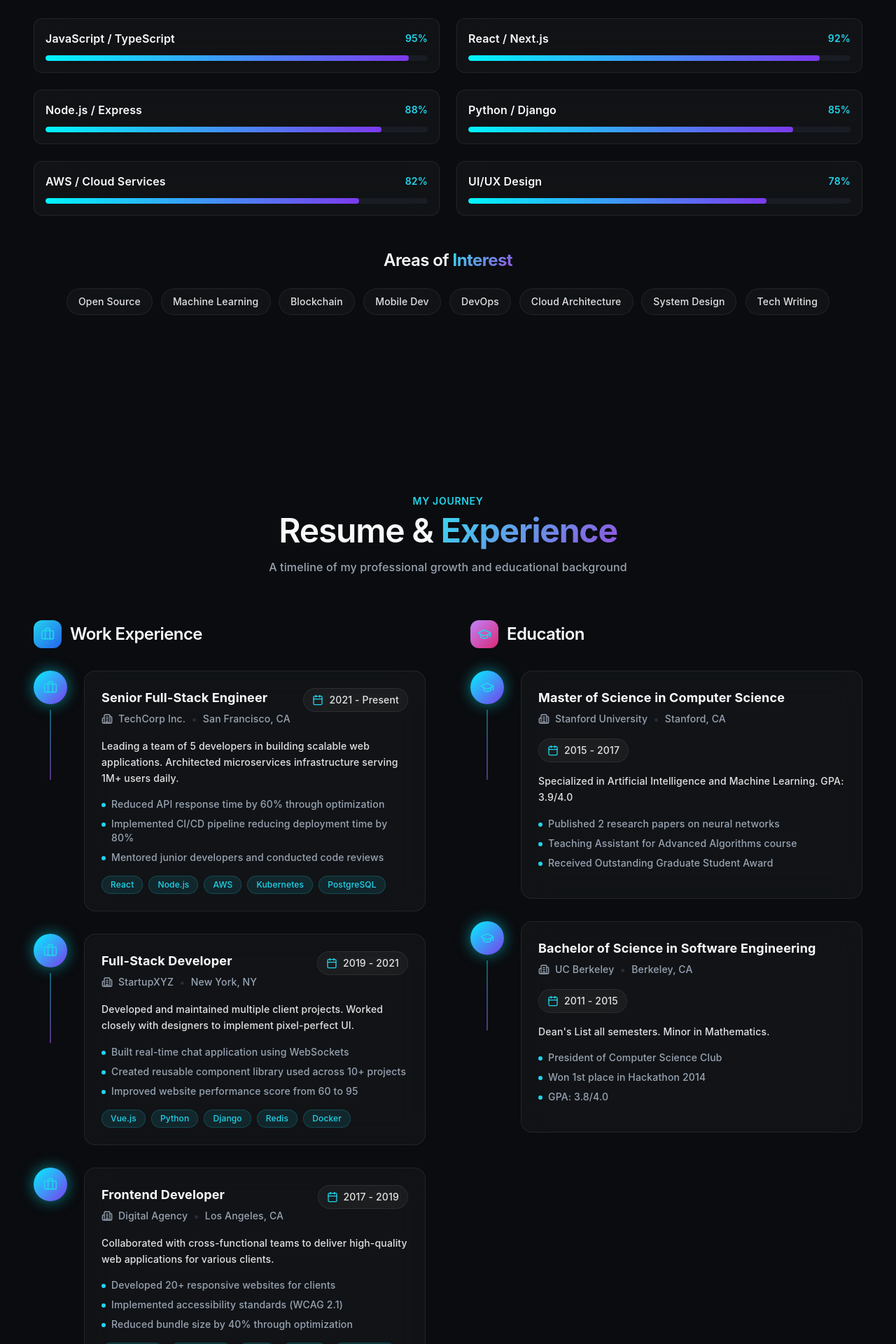
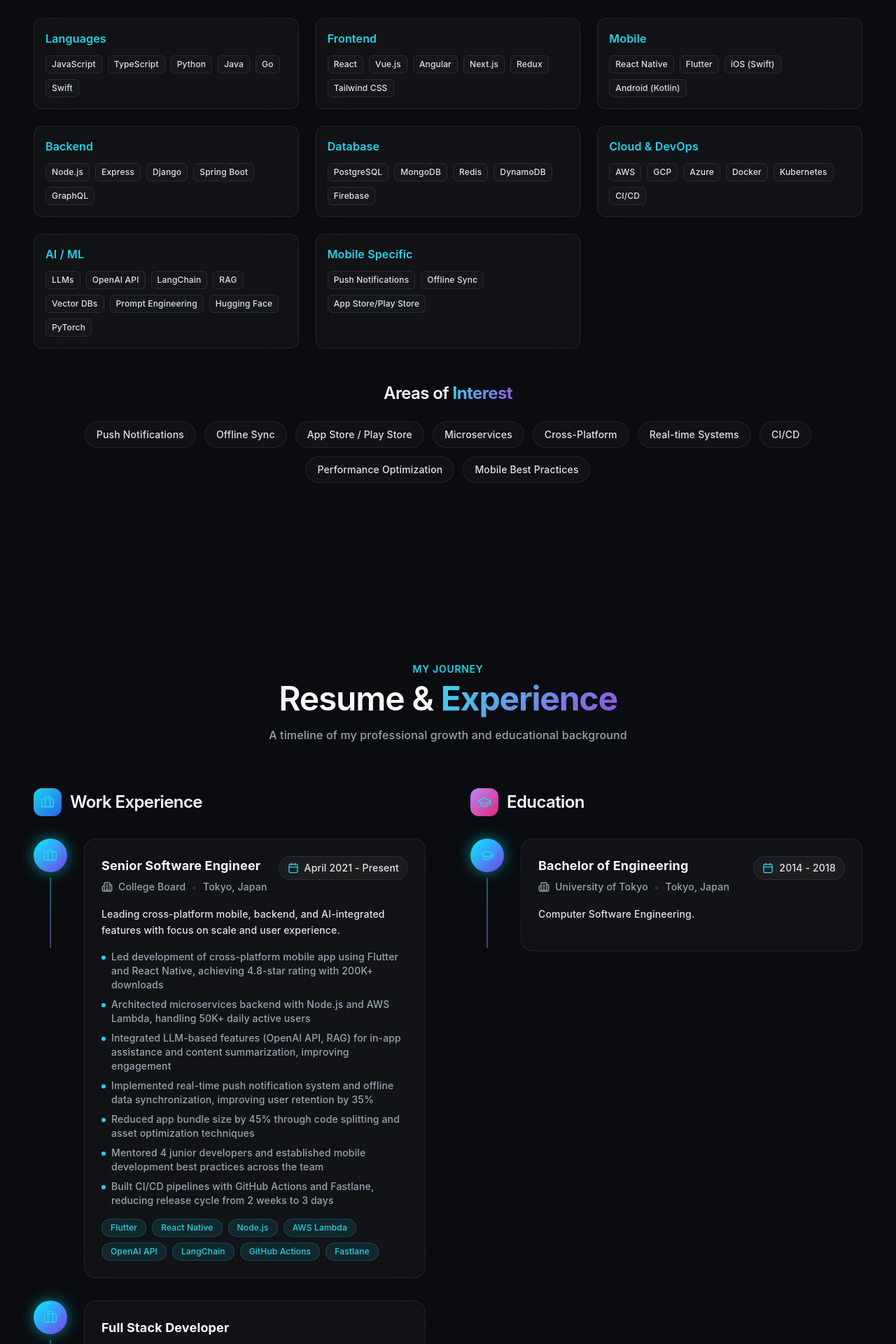
Before and after one commit to infinitelife102/My-Portfolio, a React (Vite) app: page / in a window 1280 px wide. Shown: the part 1900-3820 px from the top of the page at 70% size. Built offline with nearby package versions, Linux system fonts and the light colour scheme; no server answers.

Commit message:
commit: fix skill and career

```diff
--- a/src/sections/About.tsx
+++ b/src/sections/About.tsx
@@ -1,27 +1,29 @@
 import { useEffect, useRef, useState } from 'react';
 import { motion, useInView } from 'framer-motion';
-import { Calendar, Mail, MapPin, GraduationCap, Users, Briefcase, Clock, Award } from 'lucide-react';
+import { Calendar, Mail, MapPin, GraduationCap, Users, Briefcase, Clock } from 'lucide-react';
 import { env, getProfileInitials } from '@/lib/env';
 
 const stats = [
   { icon: Users, value: 50, suffix: '+', label: 'Happy Clients' },
   { icon: Briefcase, value: 120, suffix: '+', label: 'Projects Completed' },
   { icon: Clock, value: 8000, suffix: '+', label: 'Hours of Work' },
-  { icon: Award, value: 25, suffix: '+', label: 'Awards Won' },
 ];
 
-const skills = [
-  { name: 'JavaScript / TypeScript', level: 95 },
-  { name: 'React / Next.js', level: 92 },
-  { name: 'Node.js / Express', level: 88 },
-  { name: 'Python / Django', level: 85 },
-  { name: 'AWS / Cloud Services', level: 82 },
-  { name: 'UI/UX Design', level: 78 },
+const skillCategories = [
+  { title: 'Languages', items: ['JavaScript', 'TypeScript', 'Python', 'Java', 'Go', 'Swift'] },
+  { title: 'Frontend', items: ['React', 'Vue.js', 'Angular', 'Next.js', 'Redux', 'Tailwind CSS'] },
+  { title: 'Mobile', items: ['React Native', 'Flutter', 'iOS (Swift)', 'Android (Kotlin)'] },
+  { title: 'Backend', items: ['Node.js', 'Express', 'Django', 'Spring Boot', 'GraphQL'] },
+  { title: 'Database', items: ['PostgreSQL', 'MongoDB', 'Redis', 'DynamoDB', 'Firebase'] },
+  { title: 'Cloud & DevOps', items: ['AWS', 'GCP', 'Azure', 'Docker', 'Kubernetes', 'CI/CD'] },
+  { title: 'AI / ML', items: ['LLMs', 'OpenAI API', 'LangChain', 'RAG', 'Vector DBs', 'Prompt Engineering', 'Hugging Face', 'PyTorch'] },
+  { title: 'Mobile Specific', items: ['Push Notifications', 'Offline Sync', 'App Store/Play Store'] },
 ];
 
 const interests = [
-  'Open Source', 'Machine Learning', 'Blockchain', 'Mobile Dev',
-  'DevOps', 'Cloud Architecture', 'System Design', 'Tech Writing',
+  'Push Notifications', 'Offline Sync', 'App Store / Play Store',
+  'Microservices', 'Cross-Platform', 'Real-time Systems',
+  'CI/CD', 'Performance Optimization', 'Mobile Best Practices',
 ];
 
 function Counter({ value, suffix }: { value: number; suffix: string }) {
@@ -118,7 +120,7 @@ export default function About() {
                     { icon: Calendar, label: 'Born', value: env.profileBirthday },
                     { icon: MapPin, label: 'Location', value: env.profileLocation },
                     { icon: Mail, label: 'Email', value: env.profileEmail },
-                    { icon: GraduationCap, label: 'Degree', value: 'CS Bachelor' },
+                    { icon: GraduationCap, label: 'Degree', value: 'B.E. Computer Software' },
                   ].map((item, index) => (
                     <motion.div
                       key={item.label}
@@ -166,7 +168,7 @@ export default function About() {
             </div>
 
             {/* Stats */}
-            <div className="grid grid-cols-2 sm:grid-cols-4 gap-4">
+            <div className="grid grid-cols-2 sm:grid-cols-3 gap-4">
               {stats.map((stat, index) => (
                 <motion.div
                   key={stat.label}
@@ -198,26 +200,25 @@ export default function About() {
           <h3 className="text-2xl font-bold text-heading mb-8 text-center">
             My <span className="gradient-text">Skills</span>
           </h3>
-          <div className="grid md:grid-cols-2 gap-6">
-            {skills.map((skill, index) => (
+          <div className="grid sm:grid-cols-2 lg:grid-cols-3 gap-6">
+            {skillCategories.map((category, index) => (
               <motion.div
-                key={skill.name}
-                initial={{ opacity: 0, x: index % 2 === 0 ? -30 : 30 }}
-                animate={isInView ? { opacity: 1, x: 0 } : {}}
-                transition={{ duration: 0.4, delay: 0.7 + index * 0.1 }}
+                key={category.title}
+                initial={{ opacity: 0, y: 20 }}
+                animate={isInView ? { opacity: 1, y: 0 } : {}}
+                transition={{ duration: 0.4, delay: 0.7 + index * 0.08 }}
                 className="glass rounded-xl p-4"
               >
-                <div className="flex justify-between items-center mb-3">
-                  <span className="text-foreground font-semibold">{skill.name}</span>
-                  <span className="text-primary text-sm font-semibold">{skill.level}%</span>
-                </div>
-                <div className="h-2 bg-muted rounded-full overflow-hidden">
-                  <motion.div
-                    className="h-full skill-bar-fill rounded-full"
-                    initial={{ width: 0 }}
-                    animate={isInView ? { width: `${skill.level}%` } : {}}
-                    transition={{ duration: 1.5, delay: 0.8 + index * 0.1, ease: 'easeOut' }}
-                  />
+                <h4 className="text-foreground font-semibold mb-3 text-primary">{category.title}</h4>
+                <div className="flex flex-wrap gap-2">
+                  {category.items.map((item) => (
+                    <span
+                      key={item}
+                      className="px-2 py-1 rounded-md text-xs font-medium bg-muted/60 text-foreground/90 border border-border"
+                    >
+                      {item}
+                    </span>
+                  ))}
                 </div>
               </motion.div>
             ))}
--- a/src/sections/Resume.tsx
+++ b/src/sections/Resume.tsx
@@ -5,94 +5,84 @@ import { Briefcase, GraduationCap, Award, Code2, Calendar, Building2 } from 'luc
 const experiences = [
   {
     type: 'work',
-    title: 'Senior Full-Stack Engineer',
-    company: 'TechCorp Inc.',
-    location: 'San Francisco, CA',
-    period: '2021 - Present',
-    description: 'Leading a team of 5 developers in building scalable web applications. Architected microservices infrastructure serving 1M+ users daily.',
+    title: 'Senior Software Engineer',
+    company: 'College Board',
+    location: 'Tokyo, Japan',
+    period: 'April 2021 - Present',
+    description: 'Leading cross-platform mobile, backend, and AI-integrated features with focus on scale and user experience.',
     achievements: [
-      'Reduced API response time by 60% through optimization',
-      'Implemented CI/CD pipeline reducing deployment time by 80%',
-      'Mentored junior developers and conducted code reviews',
+      'Led development of cross-platform mobile app using Flutter and React Native, achieving 4.8-star rating with 200K+ downloads',
+      'Architected microservices backend with Node.js and AWS Lambda, handling 50K+ daily active users',
+      'Integrated LLM-based features (OpenAI API, RAG) for in-app assistance and content summarization, improving engagement',
+      'Implemented real-time push notification system and offline data synchronization, improving user retention by 35%',
+      'Reduced app bundle size by 45% through code splitting and asset optimization techniques',
+      'Mentored 4 junior developers and established mobile development best practices across the team',
+      'Built CI/CD pipelines with GitHub Actions and Fastlane, reducing release cycle from 2 weeks to 3 days',
     ],
-    tech: ['React', 'Node.js', 'AWS', 'Kubernetes', 'PostgreSQL'],
+    tech: ['Flutter', 'React Native', 'Node.js', 'AWS Lambda', 'OpenAI API', 'LangChain', 'GitHub Actions', 'Fastlane'],
   },
   {
     type: 'work',
-    title: 'Full-Stack Developer',
-    company: 'StartupXYZ',
-    location: 'New York, NY',
-    period: '2019 - 2021',
-    description: 'Developed and maintained multiple client projects. Worked closely with designers to implement pixel-perfect UI.',
+    title: 'Full Stack Developer',
+    company: 'CoDigital, Inc.',
+    location: 'Tokyo, Japan',
+    period: 'June 2019 - March 2021',
+    description: 'Developed blockchain-based and consumer mobile apps with React Native and Angular.',
     achievements: [
-      'Built real-time chat application using WebSockets',
-      'Created reusable component library used across 10+ projects',
-      'Improved website performance score from 60 to 95',
+      'Developed blockchain-based mobile gaming app with React Native, integrating Web3 and wallet connectivity',
+      'Published 3 iOS/Android apps to App Store and Play Store, maintaining 99.5% crash-free rate',
+      'Built responsive admin dashboards with Angular and TypeScript, improving internal operations efficiency by 40%',
+      'Implemented deep linking and universal links for seamless user onboarding experience',
+      'Optimized app performance achieving 60fps scrolling and sub-second screen load times',
     ],
-    tech: ['Vue.js', 'Python', 'Django', 'Redis', 'Docker'],
+    tech: ['React Native', 'Angular', 'TypeScript', 'Web3', 'iOS', 'Android'],
   },
   {
     type: 'work',
-    title: 'Frontend Developer',
-    company: 'Digital Agency',
-    location: 'Los Angeles, CA',
-    period: '2017 - 2019',
-    description: 'Collaborated with cross-functional teams to deliver high-quality web applications for various clients.',
+    title: 'Mobile Developer Intern',
+    company: 'Netwise',
+    location: 'Tokyo, Japan',
+    period: 'September 2018 - May 2019',
+    description: 'Built full-featured booking and payment applications for iOS and Android.',
     achievements: [
-      'Developed 20+ responsive websites for clients',
-      'Implemented accessibility standards (WCAG 2.1)',
-      'Reduced bundle size by 40% through optimization',
+      'Built full-featured booking application with React Native for both iOS and Android platforms',
+      'Integrated secure payment processing with Stripe and Apple Pay, processing $2M+ in transactions',
+      'Implemented biometric authentication (Face ID/Touch ID) for enhanced security',
+      'Set up automated testing with Jest and Detox, achieving 85% code coverage',
     ],
-    tech: ['JavaScript', 'HTML/CSS', 'Sass', 'jQuery', 'WordPress'],
+    tech: ['React Native', 'Stripe', 'Apple Pay', 'Jest', 'Detox'],
   },
 ];
 
 const education = [
   {
     type: 'education',
-    degree: 'Master of Science in Computer Science',
-    school: 'Stanford University',
-    location: 'Stanford, CA',
-    period: '2015 - 2017',
-    description: 'Specialized in Artificial Intelligence and Machine Learning. GPA: 3.9/4.0',
-    achievements: [
-      'Published 2 research papers on neural networks',
-      'Teaching Assistant for Advanced Algorithms course',
-      'Received Outstanding Graduate Student Award',
-    ],
-  },
-  {
-    type: 'education',
-    degree: 'Bachelor of Science in Software Engineering',
-    school: 'UC Berkeley',
-    location: 'Berkeley, CA',
-    period: '2011 - 2015',
-    description: 'Dean\'s List all semesters. Minor in Mathematics.',
-    achievements: [
-      'President of Computer Science Club',
-      'Won 1st place in Hackathon 2014',
-      'GPA: 3.8/4.0',
-    ],
+    degree: 'Bachelor of Engineering',
+    school: 'University of Tokyo',
+    location: 'Tokyo, Japan',
+    period: '2014 - 2018',
+    description: 'Computer Software Engineering.',
+    achievements: [],
   },
 ];
 
 const certifications = [
   {
-    name: 'AWS Certified Solutions Architect',
+    name: 'AWS Solutions Architect - Professional',
     issuer: 'Amazon Web Services',
-    date: '2023',
+    date: '',
     icon: Award,
   },
   {
-    name: 'Google Cloud Professional',
+    name: 'Google Cloud Professional Developer',
     issuer: 'Google',
-    date: '2022',
+    date: '',
     icon: Code2,
   },
   {
-    name: 'MongoDB Certified Developer',
-    issuer: 'MongoDB',
-    date: '2021',
+    name: 'React Native Certified Developer',
+    issuer: 'Meta',
+    date: '',
     icon: Briefcase,
   },
 ];
@@ -157,6 +147,7 @@ function TimelineItem({ item, index, isLeft }: { item: any; index: number; isLef
         </p>
 
         {/* Achievements */}
+        {item.achievements && item.achievements.length > 0 && (
           <ul className="space-y-2 mb-4">
             {item.achievements.map((achievement: string, i: number) => (
               <li key={i} className="flex items-start gap-2 text-sm text-muted-foreground font-medium">
@@ -165,6 +156,7 @@ function TimelineItem({ item, index, isLeft }: { item: any; index: number; isLef
               </li>
             ))}
           </ul>
+        )}
 
         {/* Tech Stack (for work items) */}
         {isWork && item.tech && (
```
Lines whose indentation alone changed are shown as unchanged.
